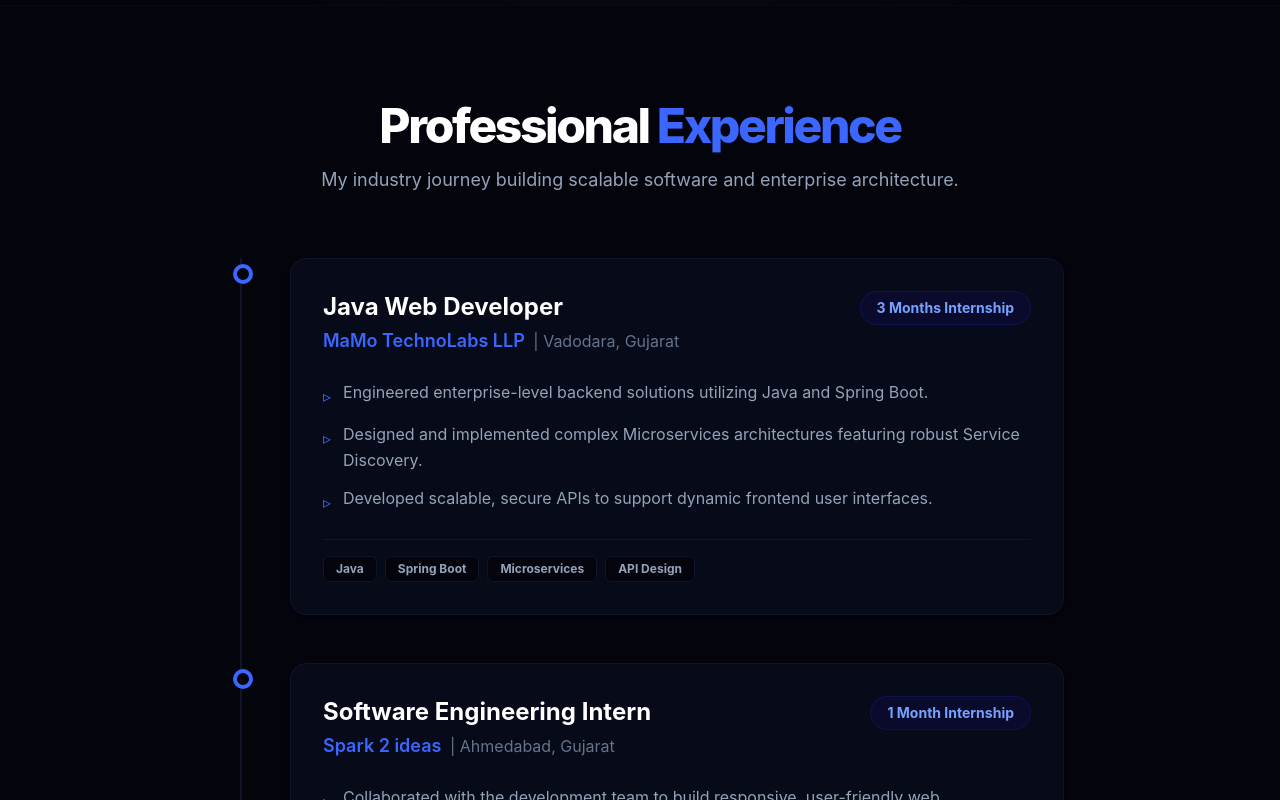
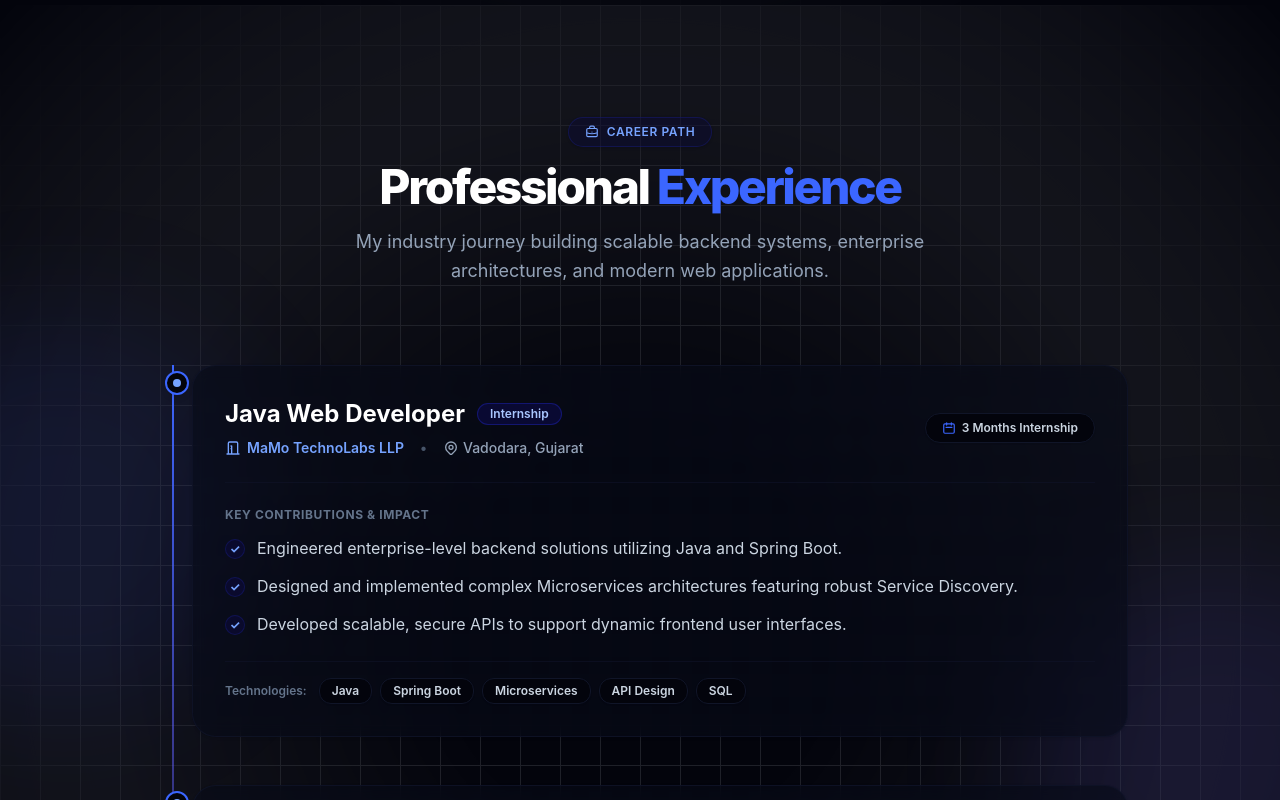
Before and after one commit to Mohammad-Kaif45/My-Portfolio, a React (Vite) app in the folder client/: page / in a window 1280 px wide. Shown: the part 1860-2660 px from the top of the page. Built offline with nearby package versions, Linux system fonts and the light colour scheme.

Commit message:
Update Experience section

```diff
--- a/client/src/components/Contact.jsx
+++ b/client/src/components/Contact.jsx
@@ -45,6 +45,7 @@ const Contact = () => {
         setStatus('Failed to send message. Please try again.');
       }
     } catch (error) {
+      console.error('Error sending message:', error);
       setStatus('Network error. Please try again.');
     }
   };
--- a/client/src/components/Experience.jsx
+++ b/client/src/components/Experience.jsx
@@ -6,86 +6,164 @@ const experiences = [
     id: 1,
     role: "Java Web Developer",
     company: "MaMo TechnoLabs LLP",
+    companyUrl: "#",
     location: "Vadodara, Gujarat",
     duration: "3 Months Internship",
+    type: "Internship",
+    period: "Recent",
     highlights: [
       "Engineered enterprise-level backend solutions utilizing Java and Spring Boot.",
       "Designed and implemented complex Microservices architectures featuring robust Service Discovery.",
       "Developed scalable, secure APIs to support dynamic frontend user interfaces."
     ],
-    techStack: ["Java", "Spring Boot", "Microservices", "API Design"]
+    techStack: ["Java", "Spring Boot", "Microservices", "API Design", "SQL"]
   },
   {
     id: 2,
     role: "Software Engineering Intern",
     company: "Spark 2 ideas",
+    companyUrl: "#",
     location: "Ahmedabad, Gujarat",
     duration: "1 Month Internship",
+    type: "Internship",
+    period: "Recent",
     highlights: [
       "Collaborated with the development team to build responsive, user-friendly web applications.",
       "Assisted in backend API integration and frontend UI/UX improvements.",
       "Gained hands-on experience with modern web development workflows and version control."
     ],
-    techStack: ["Web Development", "Frontend", "Git/GitHub"]
+    techStack: ["Web Development", "Frontend", "JavaScript", "Git/GitHub"]
   }
 ];
 
 const Experience = () => {
   return (
-    <section id="experience" className="py-24 bg-white dark:bg-slate-950 text-slate-900 dark:text-slate-100 border-t border-slate-100 dark:border-slate-900 transition-colors duration-300">
-      <div className="container mx-auto px-6 max-w-4xl">
+    <section id="experience" className="py-28 bg-white dark:bg-slate-950 text-slate-900 dark:text-slate-100 transition-colors duration-300 relative overflow-hidden">
+      {/* Background Decorative Ambient Glows */}
+      <div className="absolute top-1/4 -left-32 w-96 h-96 bg-blue-500/10 dark:bg-blue-600/10 rounded-full blur-3xl pointer-events-none" />
+      <div className="absolute bottom-1/4 -right-32 w-96 h-96 bg-indigo-500/10 dark:bg-indigo-600/10 rounded-full blur-3xl pointer-events-none" />
 
-        <div className="text-center mb-16">
-          <h2 className="text-4xl md:text-5xl font-extrabold mb-4 tracking-tighter text-slate-900 dark:text-white">
+      {/* Grid Pattern overlay */}
+      <div
+        className="absolute inset-0 opacity-[0.3] dark:opacity-[0.12] pointer-events-none"
+        style={{
+          backgroundImage: 'radial-gradient(circle at 50% 50%, transparent 20%, var(--color-white) 100%), linear-gradient(to right, var(--color-slate-200) 1px, transparent 1px), linear-gradient(to bottom, var(--color-slate-200) 1px, transparent 1px)',
+          backgroundSize: '100% 100%, 40px 40px, 40px 40px',
+          maskImage: 'radial-gradient(circle, black 60%, transparent 100%)',
+          WebkitMaskImage: 'radial-gradient(circle, black 60%, transparent 100%)'
+        }}
+      />
+
+      <div className="container mx-auto px-6 max-w-5xl relative z-10">
+
+        {/* Header Section */}
+        <div className="text-center mb-20">
+          <span className="px-4 py-1.5 bg-blue-50 dark:bg-blue-950/40 text-blue-600 dark:text-blue-400 rounded-full text-xs font-semibold uppercase tracking-wider border border-blue-100 dark:border-blue-900/40 shadow-sm cursor-default inline-flex items-center gap-2">
+            <svg className="w-3.5 h-3.5" fill="none" stroke="currentColor" viewBox="0 0 24 24">
+              <path strokeLinecap="round" strokeLinejoin="round" strokeWidth="2" d="M21 13.255A23.931 23.931 0 0112 15c-3.183 0-6.22-.62-9-1.745M16 6V4a2 2 0 00-2-2h-4a2 2 0 00-2 2v2m4 6h.01M5 20h14a2 2 0 002-2V8a2 2 0 00-2-2H5a2 2 0 00-2 2v10a2 2 0 002 2z" />
+            </svg>
+            Career Path
+          </span>
+          <h2 className="text-4xl md:text-5xl font-extrabold mt-4 mb-4 tracking-tighter text-slate-900 dark:text-white">
             Professional <span className="text-blue-600 dark:text-blue-500">Experience</span>
           </h2>
-          <p className="text-lg text-slate-600 dark:text-slate-400">
-            My industry journey building scalable software and enterprise architecture.
+          <p className="text-base md:text-lg text-slate-600 dark:text-slate-400 max-w-2xl mx-auto leading-relaxed">
+            My industry journey building scalable backend systems, enterprise architectures, and modern web applications.
           </p>
         </div>
 
-        {/* Vertical Timeline Layout */}
-        <div className="relative border-l-2 border-blue-100 dark:border-slate-800 ml-3 md:ml-6 pl-8 md:pl-12 space-y-12">
+        {/* Vertical Timeline Container */}
+        <div className="relative pl-6 md:pl-10 space-y-12 before:absolute before:inset-0 before:left-3 md:before:left-5 before:w-0.5 before:bg-gradient-to-b before:from-blue-500 before:via-indigo-500/50 before:to-slate-200 dark:before:to-slate-800">
           {experiences.map((exp) => (
             <div key={exp.id} className="relative group">
 
-              {/* Timeline Dot */}
-              <div className="absolute -left-[41px] md:-left-[57px] top-1.5 w-5 h-5 bg-white dark:bg-slate-950 border-4 border-blue-500 rounded-full group-hover:scale-125 transition-transform duration-300"></div>
+              {/* Animated Timeline Node */}
+              <div className="absolute -left-[19px] md:-left-[27px] top-1.5 flex items-center justify-center">
+                <span className="relative flex h-6 w-6">
+                  <span className="animate-ping absolute inline-flex h-full w-full rounded-full bg-blue-400 opacity-30"></span>
+                  <span className="relative inline-flex rounded-full h-6 w-6 bg-white dark:bg-slate-950 border-2 border-blue-600 dark:border-blue-500 shadow-md group-hover:scale-125 transition-transform duration-300">
+                    <span className="m-auto w-2 h-2 rounded-full bg-blue-600 dark:bg-blue-400"></span>
+                  </span>
+                </span>
+              </div>
 
               {/* Experience Card */}
-              <div className="bg-slate-50 dark:bg-slate-900 border border-slate-200 dark:border-slate-800 p-8 rounded-2xl shadow-sm hover:shadow-md transition-all duration-300">
-                <div className="flex flex-col md:flex-row md:justify-between md:items-start mb-6 gap-4">
+              <div className="bg-slate-50/70 dark:bg-slate-900/60 border border-slate-200/80 dark:border-slate-800/80 p-6 md:p-8 rounded-3xl shadow-sm hover:shadow-xl hover:border-blue-500/30 dark:hover:border-blue-500/30 transition-all duration-300 backdrop-blur-sm group-hover:-translate-y-1">
+
+                {/* Header Row: Role & Badges */}
+                <div className="flex flex-col md:flex-row md:items-center justify-between gap-4 mb-6 pb-6 border-b border-slate-200/60 dark:border-slate-800/60">
                   <div>
-                    <h3 className="text-2xl font-bold text-slate-800 dark:text-white">{exp.role}</h3>
-                    <div className="text-lg font-semibold text-blue-600 dark:text-blue-500 mt-1">
-                      {exp.company} <span className="text-slate-400 dark:text-slate-500 font-normal text-base ml-1">| {exp.location}</span>
+                    <div className="flex items-center gap-3 flex-wrap">
+                      <h3 className="text-2xl font-bold text-slate-900 dark:text-white group-hover:text-blue-600 dark:group-hover:text-blue-400 transition-colors">
+                        {exp.role}
+                      </h3>
+                      <span className="px-3 py-0.5 rounded-full text-xs font-semibold bg-blue-100 text-blue-800 dark:bg-blue-950/80 dark:text-blue-300 border border-blue-200/50 dark:border-blue-800/50">
+                        {exp.type}
+                      </span>
+                    </div>
+
+                    <div className="flex items-center gap-4 text-sm font-semibold text-slate-700 dark:text-slate-300 mt-2 flex-wrap">
+                      <span className="flex items-center gap-1.5 text-blue-600 dark:text-blue-400">
+                        <svg className="w-4 h-4" fill="none" stroke="currentColor" viewBox="0 0 24 24">
+                          <path strokeLinecap="round" strokeLinejoin="round" strokeWidth="2" d="M19 21V5a2 2 0 00-2-2H7a2 2 0 00-2 2v16m14 0h2m-2 0h-5m-9 0H3m2 0h5m0 0h5m-5 0V9m0 4h.01M9 9h.01M9 13h.01" />
+                        </svg>
+                        {exp.company}
+                      </span>
+                      <span className="text-slate-400 dark:text-slate-600">•</span>
+                      <span className="flex items-center gap-1 text-slate-500 dark:text-slate-400 font-medium">
+                        <svg className="w-4 h-4 text-slate-400" fill="none" stroke="currentColor" viewBox="0 0 24 24">
+                          <path strokeLinecap="round" strokeLinejoin="round" strokeWidth="2" d="M17.657 16.657L13.414 20.9a1.998 1.998 0 01-2.827 0l-4.244-4.243a8 8 0 1111.314 0z" />
+                          <path strokeLinecap="round" strokeLinejoin="round" strokeWidth="2" d="M15 11a3 3 0 11-6 0 3 3 0 016 0z" />
+                        </svg>
+                        {exp.location}
+                      </span>
                     </div>
                   </div>
-                  <span className="inline-block bg-blue-100 dark:bg-blue-950/60 text-blue-800 dark:text-blue-400 px-4 py-1.5 rounded-full text-sm font-bold whitespace-nowrap self-start border border-transparent dark:border-blue-900/40">
+
+                  <div className="flex items-center gap-2 self-start md:self-auto">
+                    <span className="inline-flex items-center gap-1.5 bg-white dark:bg-slate-950 text-slate-700 dark:text-slate-300 px-4 py-1.5 rounded-2xl text-xs font-semibold border border-slate-200 dark:border-slate-800 shadow-xs">
+                      <svg className="w-3.5 h-3.5 text-blue-500" fill="none" stroke="currentColor" viewBox="0 0 24 24">
+                        <path strokeLinecap="round" strokeLinejoin="round" strokeWidth="2" d="M8 7V3m8 4V3m-9 8h10M5 21h14a2 2 0 002-2V7a2 2 0 00-2-2H5a2 2 0 00-2 2v12a2 2 0 002 2z" />
+                      </svg>
                       {exp.duration}
                     </span>
                   </div>
+                </div>
 
-                <ul className="space-y-3 mb-6">
+                {/* Key Accomplishments / Highlights */}
+                <div className="mb-6">
+                  <h4 className="text-xs uppercase font-bold tracking-wider text-slate-400 dark:text-slate-500 mb-3">
+                    Key Contributions & Impact
+                  </h4>
+                  <ul className="space-y-3">
                     {exp.highlights.map((highlight, index) => (
-                    <li key={index} className="flex items-start text-slate-600 dark:text-slate-400 leading-relaxed">
-                      <span className="text-blue-500 mr-3 mt-1">▹</span>
-                      {highlight}
+                      <li key={index} className="flex items-start gap-3 text-sm md:text-base text-slate-700 dark:text-slate-300 leading-relaxed group/item">
+                        <span className="mt-1 flex-shrink-0 w-5 h-5 rounded-full bg-blue-50 dark:bg-blue-950/60 text-blue-600 dark:text-blue-400 border border-blue-100 dark:border-blue-900/40 flex items-center justify-center text-xs font-bold transition-transform group-hover/item:scale-110">
+                          ✓
+                        </span>
+                        <span>{highlight}</span>
                       </li>
                     ))}
                   </ul>
+                </div>
 
                 {/* Tech Stack Tags */}
-                <div className="flex flex-wrap gap-2 pt-4 border-t border-slate-200 dark:border-slate-800">
+                <div className="pt-4 border-t border-slate-200/60 dark:border-slate-800/60">
+                  <div className="flex items-center gap-2 flex-wrap">
+                    <span className="text-xs font-semibold text-slate-400 dark:text-slate-500 mr-1">
+                      Technologies:
+                    </span>
                     {exp.techStack.map((tech, index) => (
                       <span
                         key={index}
-                      className="px-3 py-1 bg-white dark:bg-slate-950 border border-slate-200 dark:border-slate-800 text-slate-500 dark:text-slate-400 rounded-md text-xs font-bold"
+                        className="px-3 py-1 bg-white dark:bg-slate-950 border border-slate-200 dark:border-slate-800 text-slate-700 dark:text-slate-300 rounded-xl text-xs font-semibold shadow-xs hover:border-blue-500/40 hover:text-blue-600 dark:hover:text-blue-400 transition-all duration-200"
                       >
                         {tech}
                       </span>
                     ))}
                   </div>
+                </div>
+
               </div>
 
             </div>
```
Lines whose indentation alone changed are shown as unchanged.
